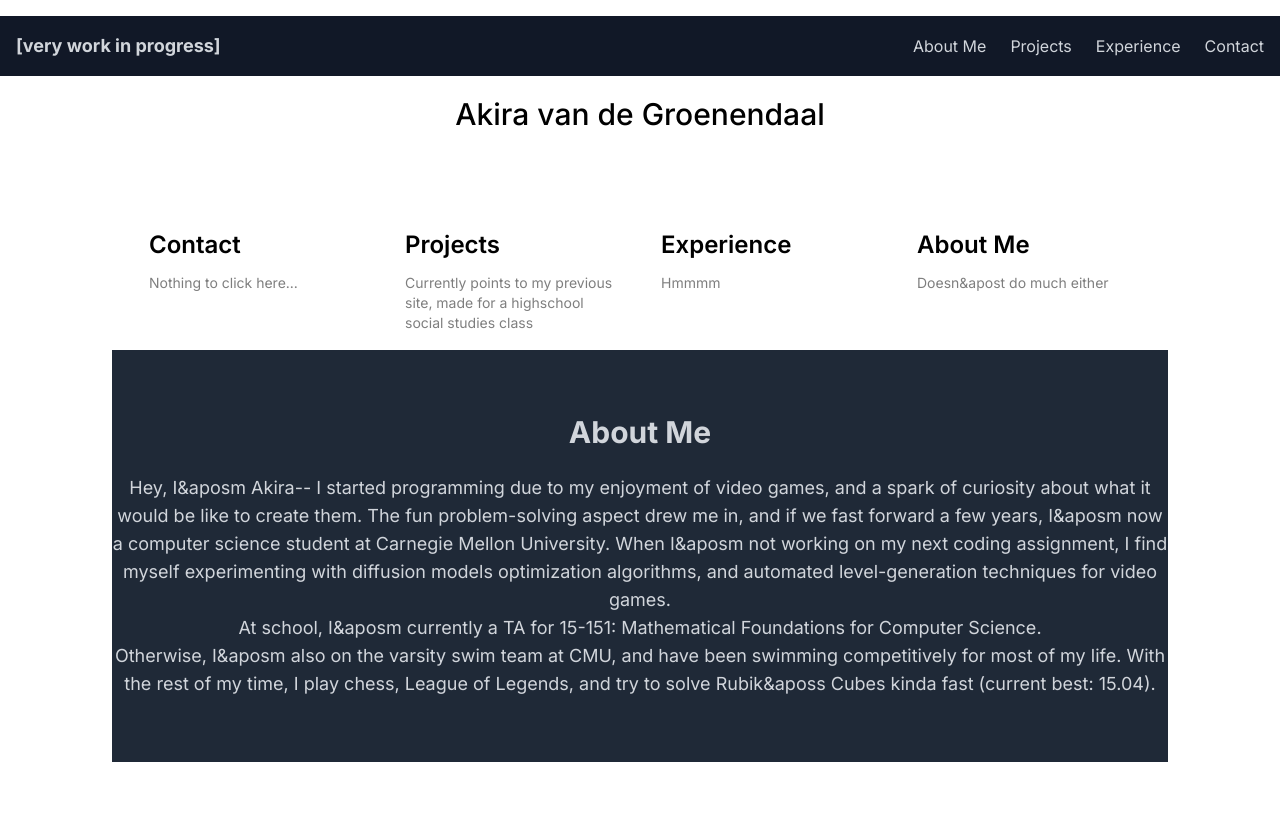
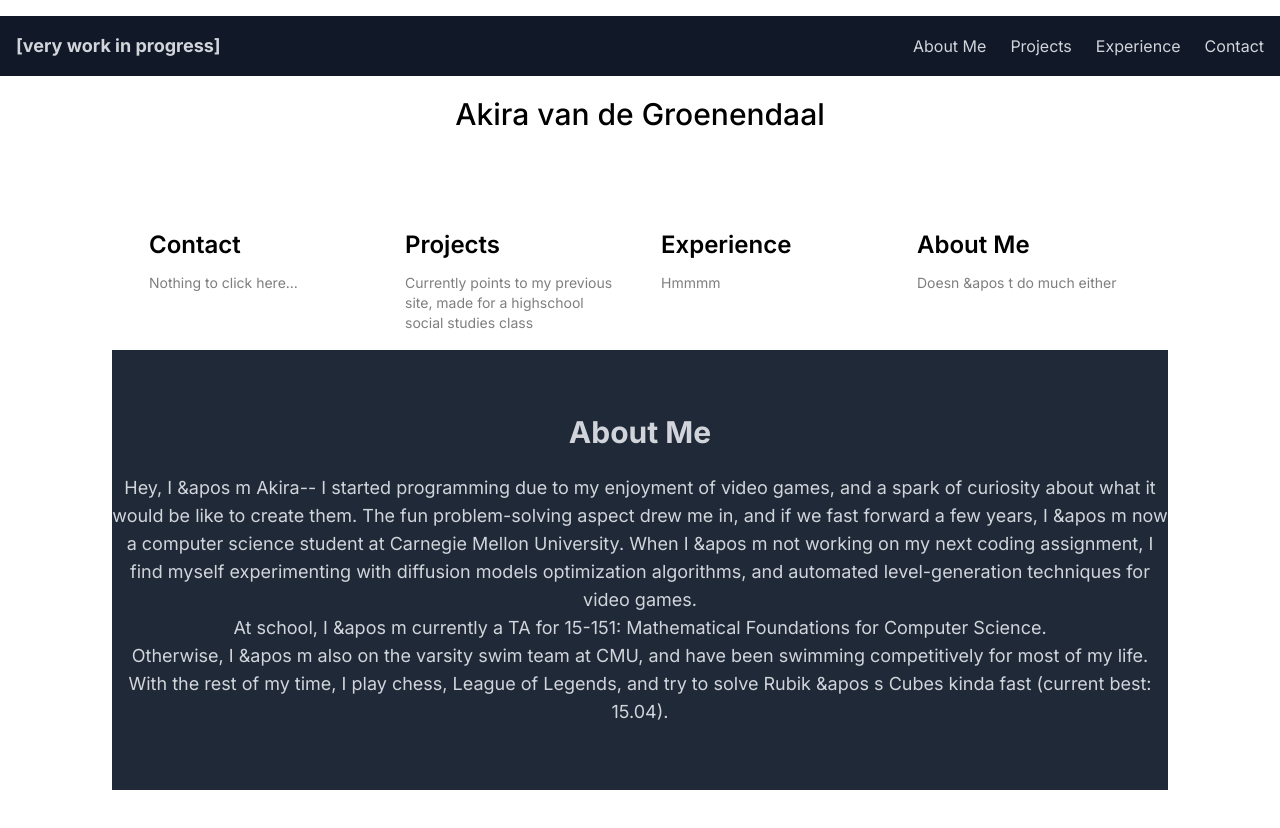
Before and after one commit to Ak33ra/personal-website, a Next.js app: page / in a window 1280 px wide. Shown: the top 828 px of the page. Built offline with nearby package versions, Linux system fonts and the light colour scheme.

Commit message:
attempt to fix apostrophes again

```diff
--- a/app/page.tsx
+++ b/app/page.tsx
@@ -77,7 +77,7 @@ export default function Home() {
             </span> */}
           </h2>
           <p className="m-0 max-w-[30ch] text-balance text-sm opacity-50">
-            Doesn&apost do much either
+            Doesn &apos t do much either
           </p>
         </a>
       </div>
--- a/components/aboutme.tsx
+++ b/components/aboutme.tsx
@@ -3,12 +3,12 @@ const AboutMe = () => {
       <section id="about" className="py-16 bg-gray-800 text-gray-300">
         <div className="container mx-auto text-center">
           <h2 className="text-3xl font-bold mb-6">About Me</h2>
-          <p className="text-lg">Hey, I&aposm Akira-- I started programming due to my enjoyment of video games, and a spark of curiosity about what it would be like to create them.
-            The fun problem-solving aspect drew me in, and if we fast forward a few years, I&aposm now a computer science student at Carnegie Mellon University. When I&aposm not working on my next coding assignment, I find myself experimenting with diffusion models
+          <p className="text-lg">Hey, I &apos m Akira-- I started programming due to my enjoyment of video games, and a spark of curiosity about what it would be like to create them.
+            The fun problem-solving aspect drew me in, and if we fast forward a few years, I &apos m now a computer science student at Carnegie Mellon University. When I &apos m not working on my next coding assignment, I find myself experimenting with diffusion models
             optimization algorithms, and automated level-generation techniques for video games.
         </p>
-        <p className="text-lg"> At school, I&aposm currently a TA for <a href="https://csd.cmu.edu/15151-mathematical-foundations-for-computer-science">15-151: Mathematical Foundations for Computer Science</a>.</p>
-        <p className="text-lg">Otherwise, I&aposm also on the varsity swim team at CMU, and have been swimming competitively for most of my life. With the rest of my time, I play chess, League of Legends, and try to solve Rubik&aposs Cubes kinda fast (current best: 15.04).
+        <p className="text-lg"> At school, I &apos m currently a TA for <a href="https://csd.cmu.edu/15151-mathematical-foundations-for-computer-science">15-151: Mathematical Foundations for Computer Science</a>.</p>
+        <p className="text-lg">Otherwise, I &apos m also on the varsity swim team at CMU, and have been swimming competitively for most of my life. With the rest of my time, I play chess, League of Legends, and try to solve Rubik &apos s Cubes kinda fast (current best: 15.04).
         </p>
         </div>
       </section>
```
